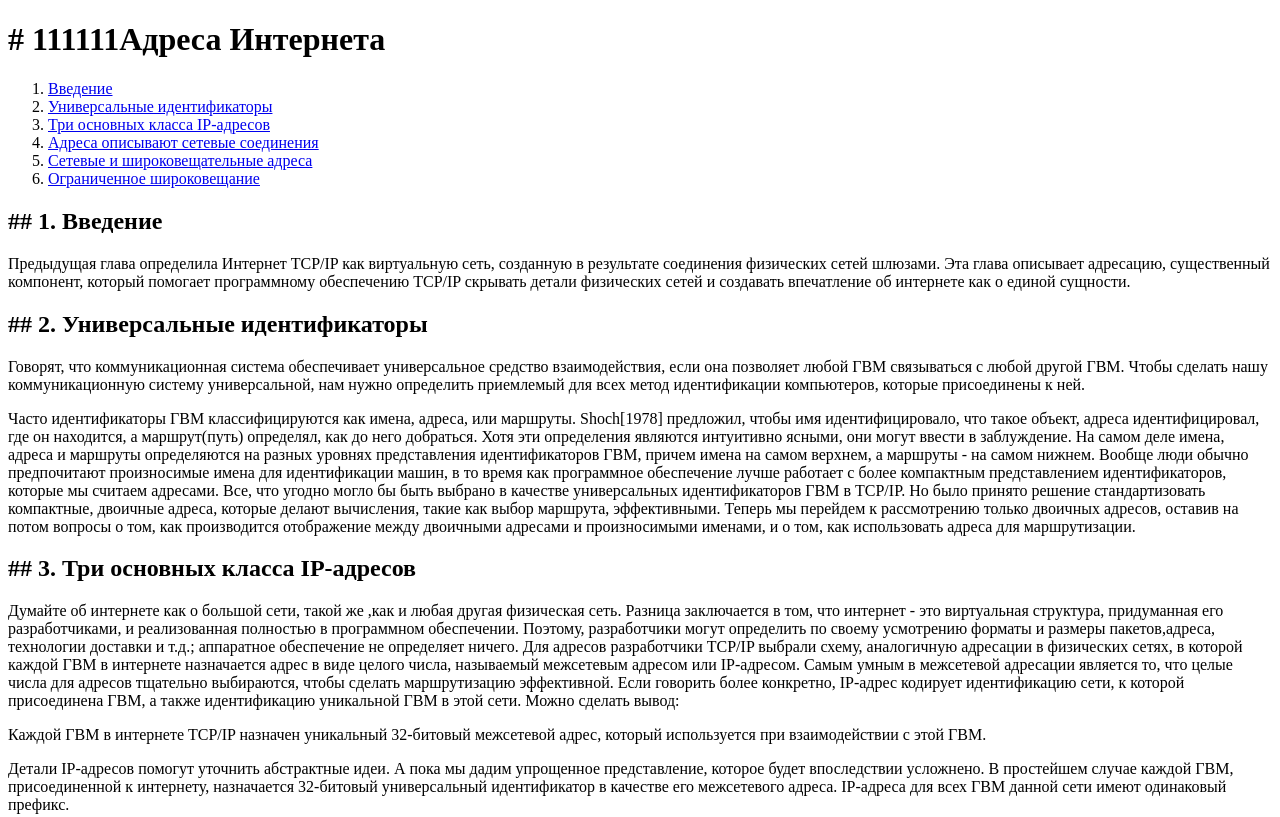
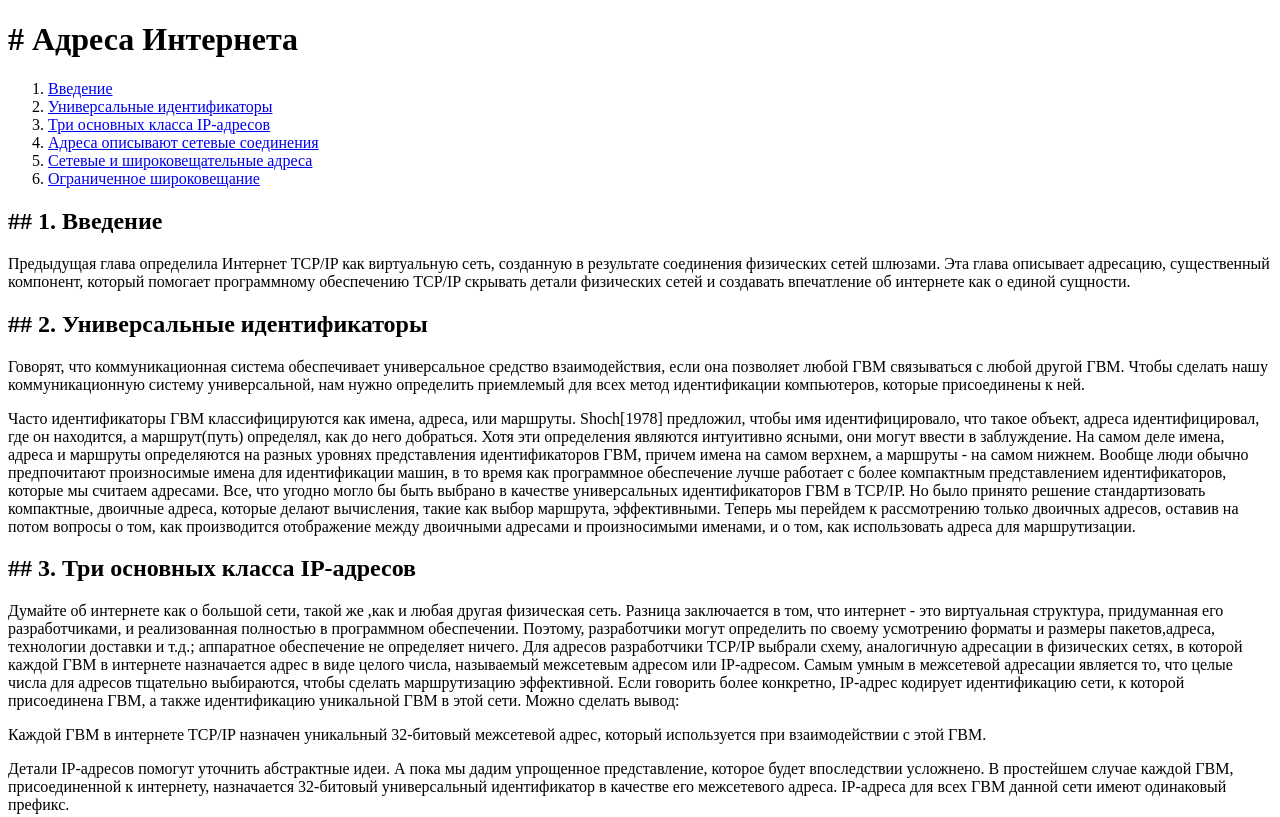
Before and after one commit to roman-iwanina/addresses, a plain HTML site: page index.html in a window 1280 px wide. Shown: the top 817 px of the page. Drawn offline with Linux system fonts and the light colour scheme.

Commit message:
delete !!!

```diff
--- a/index.html
+++ b/index.html
@@ -8,7 +8,7 @@
   </head>
   <body>
     <header>
-      <h1># 111111Адреса Интернета</h1>
+      <h1># Адреса Интернета</h1>
       <ol>
         <li><a href="#introduction">Введение</a></li>
         <li><a href="#identificators">Универсальные идентификаторы</a></li>
```
